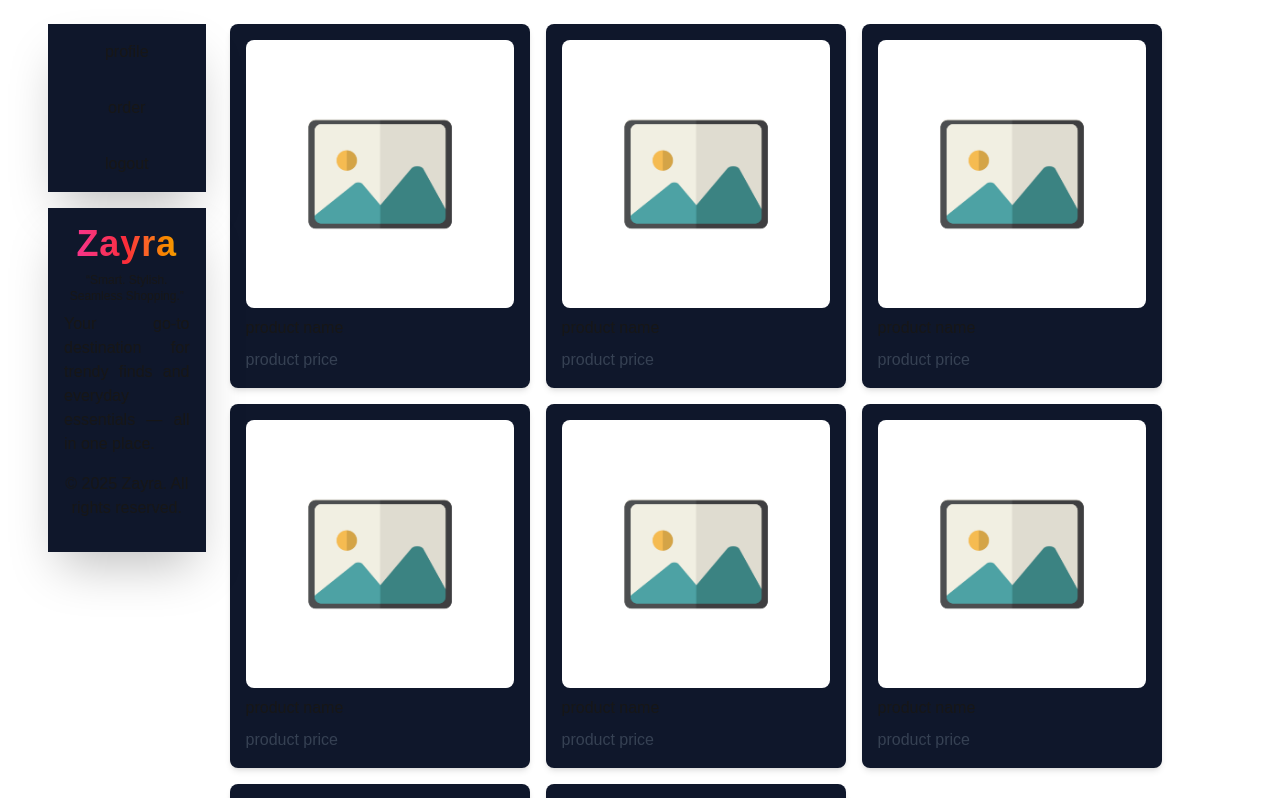
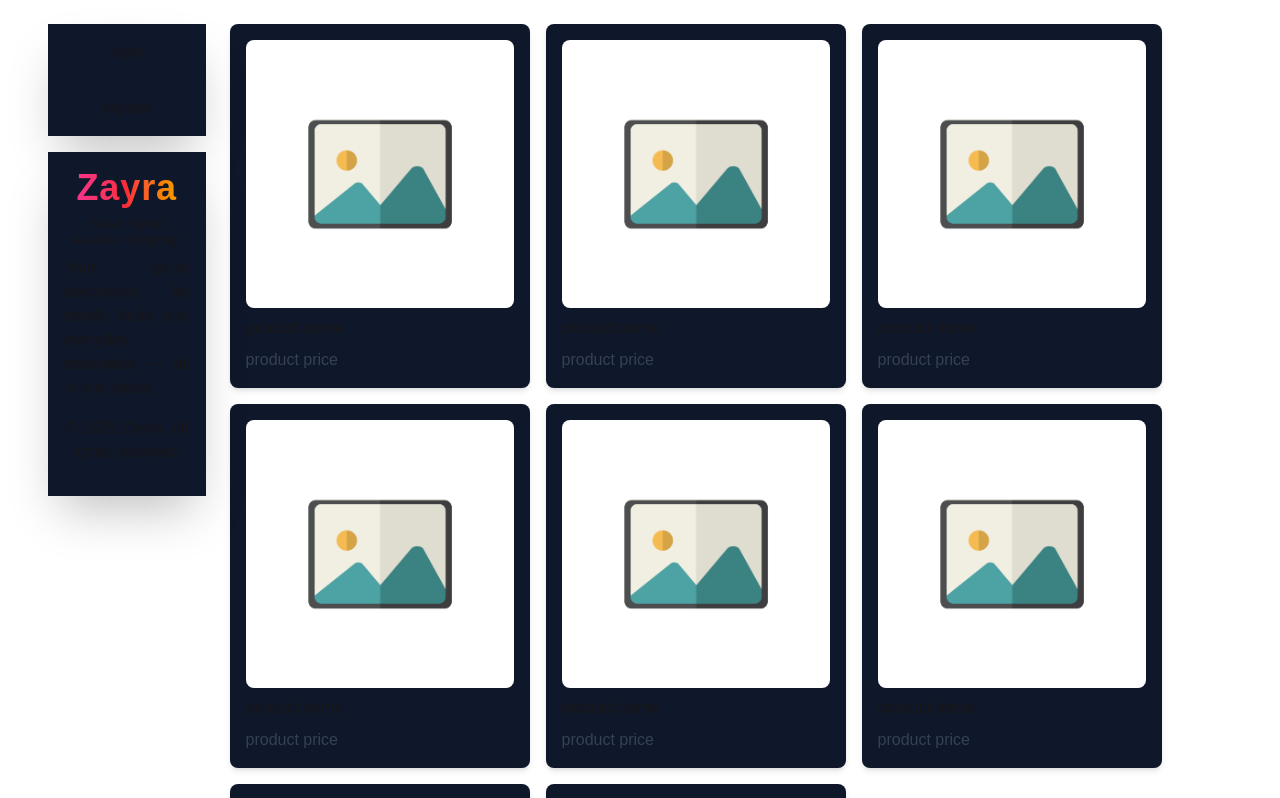
Before and after one commit to shadon016/mini-retail-app, a Next.js app: page / in a window 1280 px wide. Shown: the top 798 px of the page. Built offline with nearby package versions, Linux system fonts and the light colour scheme.

Commit message:
minor change

```diff
--- a/app/(home)/_components/sidenav.jsx
+++ b/app/(home)/_components/sidenav.jsx
@@ -6,15 +6,26 @@ const navItem = [
   { id: 2, name: "order" },
   { id: 3, name: "logout" },
 ];
+const authnavItem = [
+  { id: 1, name: "login" },
+  { id: 2, name: "register" },
+];
 const Sidenav = () => {
+  const auth = false;
   return (
     <>
       <div className="sticky top-2 left-0 w-full shadow-2xl bg-slate-900">
-        {navItem?.map((item) => (
-          <div key={item.id}>
-            <p className="text-center py-4">{item.name}</p>
-          </div>
-        ))}
+        {auth
+          ? navItem?.map((item) => (
+              <div key={item.id}>
+                <p className="text-center py-4">{item.name}</p>
+              </div>
+            ))
+          : authnavItem?.map((item) => (
+              <div key={item.id}>
+                <p className="text-center py-4">{item.name}</p>
+              </div>
+            ))}
       </div>
       <div className="sticky top-2 left-0 w-full my-4 shadow-2xl bg-slate-900">
         <Info />
```
